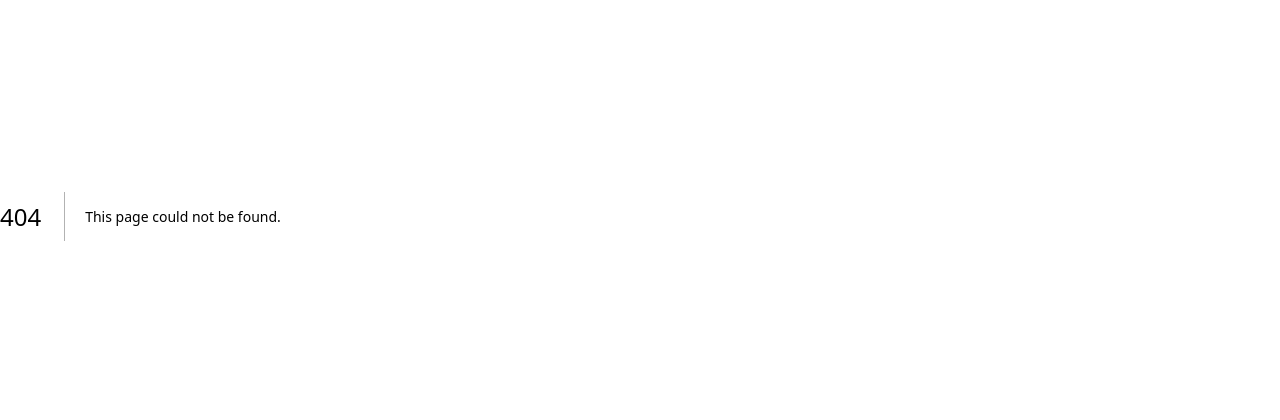
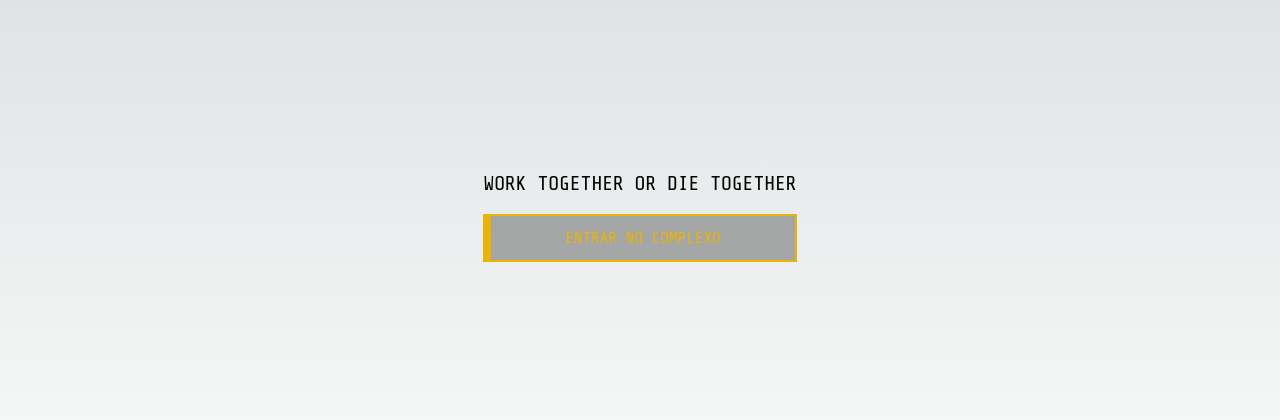
Before and after one commit to vitoraugustto/help-or-gtfo, a Next.js app: page / in a window 1280 px wide. Before the commit this address had no page. Shown: the part 184-604 px from the top of the page. Built offline with nearby package versions, Linux system fonts and the light colour scheme.

Commit message:
feat: create IndexScreen

```diff
--- /dev/null
+++ b/app/(parallax)/page.tsx
@@ -0,0 +1,18 @@
+import Link from 'next/link';
+
+import { Button } from '@/app/components';
+
+export default function IndexScreen() {
+  return (
+    <div className="flex h-screen w-full items-center justify-center">
+      <div className="flex flex-col gap-4">
+        <p className="text-xl">WORK TOGETHER OR DIE TOGETHER</p>
+        <Link href="/notice">
+          <Button fullWidth color="yellow">
+            Entrar no complexo
+          </Button>
+        </Link>
+      </div>
+    </div>
+  );
+}
```
